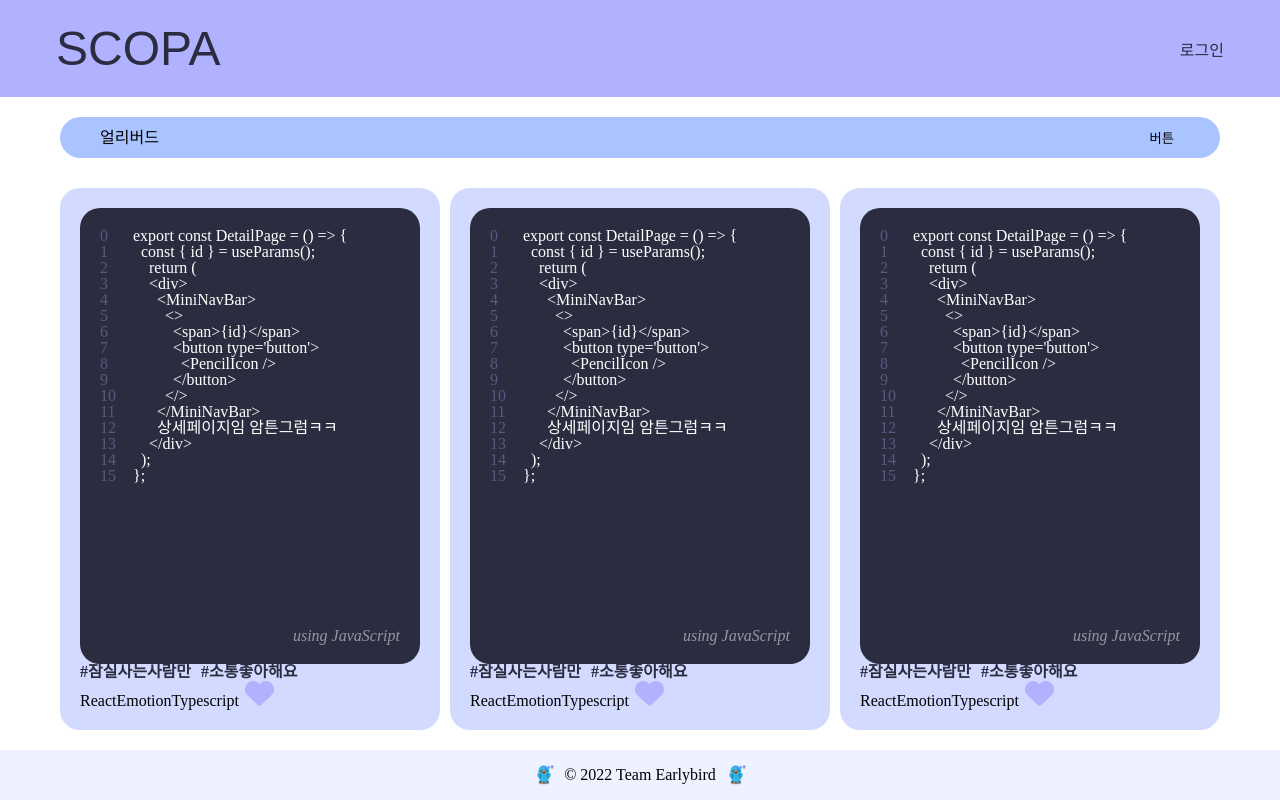
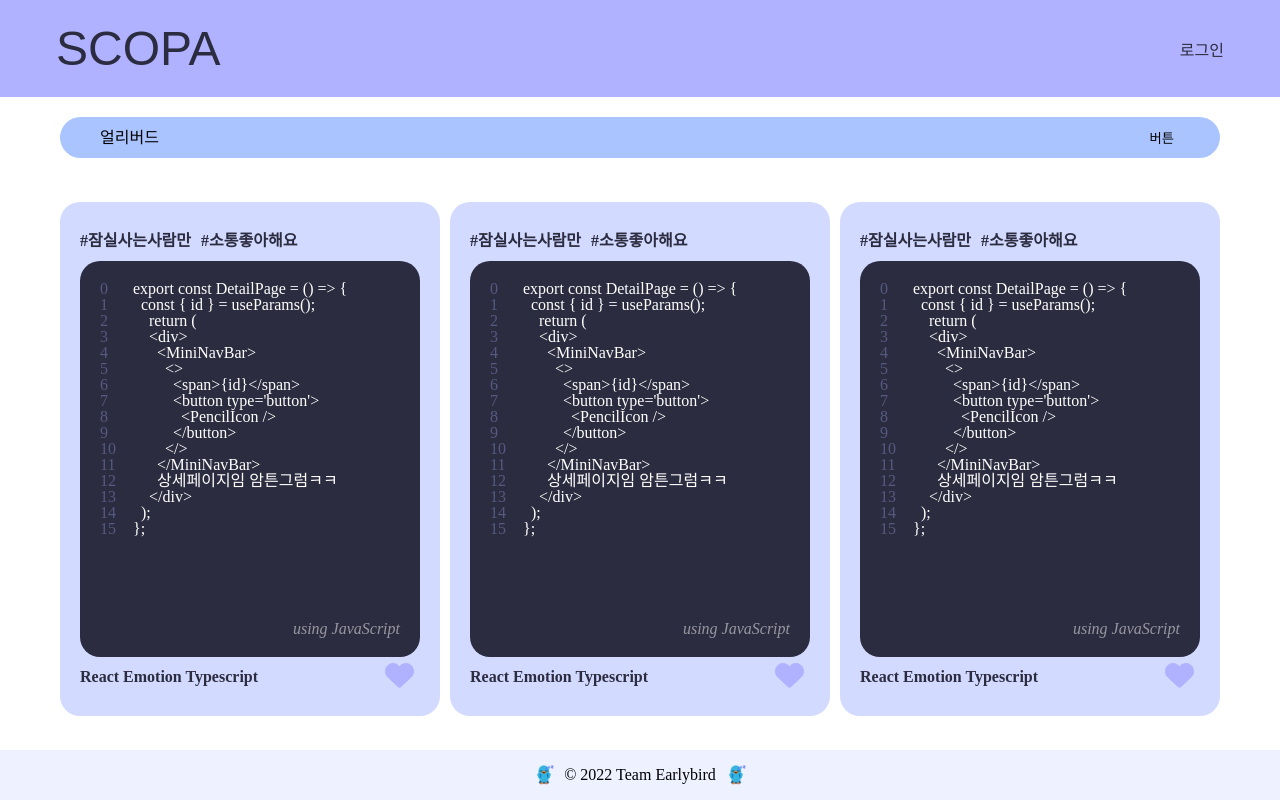
Before and after one commit to boostcampwm-2022/web25-SCOPA, a React (Create React App) app in the folder client/: page / in a window 1280 px wide. Built offline with nearby package versions, Linux system fonts and the light colour scheme; no server answers.

Commit message:
feat/fe-main-layout: 메인화면 프로필 박스 레이아웃 및 디자인

```diff
--- a/client/src/pages/MainPage/Profile.tsx
+++ b/client/src/pages/MainPage/Profile.tsx
@@ -22,19 +22,29 @@ const profileBoxStyle = css({
   maxWidth: 'calc((100% / 2) - 40px)',
   minWidth: 350,
   display: 'grid',
-  gridTemplateRows: '1fr 9fr 1fr',
+  gridTemplateRows: '1fr 10fr 1fr',
   flexGrow: 1,
-  height: '100%',
+  height: '95%',
   padding: 20,
   borderRadius: COMMON_SIZE.BORDER_RADIUS,
   backgroundColor: COLORS.SECONDARY_1,
 });
 
-const requirementsStyle = css({
+const profileBoxTopStyle = css({
   color: COLORS.TEXT_1,
   fontWeight: 'bold',
   display: 'flex',
+  alignItems: 'center',
   gap: 10,
+});
+
+const profileBoxBottomStyle = css({
+  color: COLORS.TEXT_1,
+  display: 'flex',
+  alignItems: 'center',
+  justifyContent: 'space-between',
+  gap: 10,
+  fontWeight: 'bold',
 });
 
 const Profile = ({ id, language, code, skills, requirements, liked }: Props) => {
@@ -49,13 +59,13 @@ const Profile = ({ id, language, code, skills, requirements, liked }: Props) =>
 
   return (
     <div css={profileBoxStyle}>
-      <div css={requirementsStyle}>
+      <div css={profileBoxTopStyle}>
         <span>#{requirements[0]}</span>
         <span>#{requirements[1]}</span>
       </div>
       <SummarizedCodeBox language={language} code={code} />
-      <div>
-        <span>{skills}</span>
+      <div css={profileBoxBottomStyle}>
+        <span>{skills.slice(0, 3).map((skill: string) => `${skill}\n`)}</span>
         <button type='button' onClick={handleLikeClick}>
           {like ? <HeartFilledIcon /> : <HeartEmptyIcon />}
         </button>
--- a/client/src/pages/MainPage/ProfileList.tsx
+++ b/client/src/pages/MainPage/ProfileList.tsx
@@ -11,7 +11,7 @@ const profileListStyle = css({
   justifyItems: 'center',
   gap: 10,
   height: `95%`,
-  overflow: 'scroll',
+  overflow: 'auto',
   '&::-webkit-scrollbar': {
     backgroundColor: COLORS.SECONDARY_1,
   },
--- a/client/src/pages/MainPage/SummarizedCodeBox.tsx
+++ b/client/src/pages/MainPage/SummarizedCodeBox.tsx
@@ -10,7 +10,10 @@ interface Props {
 
 const SummarizedCodeBox = ({ language, code }: Props) => {
   const parsedCode = useMemo(() => {
-    return code.split('\n').map((str, idx) => (
+    return code
+      .split('\n')
+      .slice(0, 30)
+      .map((str, idx) => (
         // eslint-disable-next-line react/no-array-index-key
         <code key={`span-${idx}`}>
           {str}
--- a/client/src/pages/MainPage/styles.ts
+++ b/client/src/pages/MainPage/styles.ts
@@ -4,8 +4,6 @@ import { COMMON_SIZE } from '../../styles/sizes';
 
 export const codeBoxWrapperStyle = css({
   backgroundColor: COLORS.TEXT_1,
-  gridRow: '1 / 4',
-  gridColumn: '1',
   borderRadius: COMMON_SIZE.BORDER_RADIUS,
   padding: COMMON_SIZE.CODE_BOX_PADDING,
   display: 'flex',
@@ -19,7 +17,7 @@ export const codeBoxInnerStyle = css({
   display: 'grid',
   gridTemplateColumns: '25px 1fr',
   gap: 8,
-  overflow: 'scroll',
+  overflow: 'hidden',
 });
 
 export const codeNumberStyle = css({
```
Lines whose indentation alone changed are shown as unchanged.
